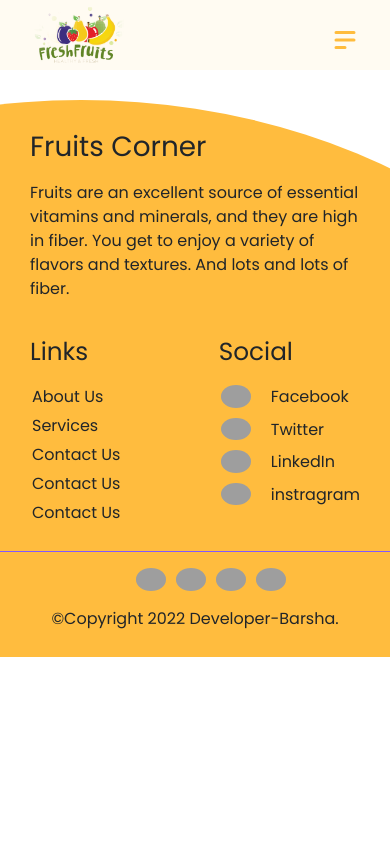
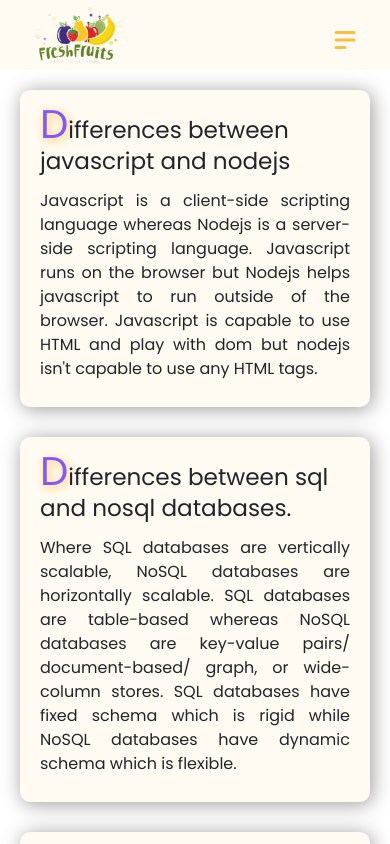
Before and after one commit to Developer-Barsha/fruits-corner-client, a React (Create React App) app: page /blogs in a window 390 px wide. Shown: the top 844 px of the page. Built offline with nearby package versions, Linux system fonts and the light colour scheme; no server answers; grey boxes are pictures that could not be loaded.

Commit message:
env done

```diff
--- /dev/null
+++ b/public/blogs.json
@@ -0,0 +1,14 @@
+[
+    {
+        "question":"Differences between javascript and nodejs",
+        "answer":"Javascript is a client-side scripting language whereas Nodejs is a server-side scripting language. Javascript runs on the browser but Nodejs helps javascript to run outside of the browser. Javascript is capable to use HTML and play with dom but nodejs isn't capable to use any HTML tags."
+    },
+    {
+        "question":"Differences between sql and nosql databases.",
+        "answer":"Where SQL databases are vertically scalable, NoSQL databases are horizontally scalable. SQL databases are table-based whereas NoSQL databases are key-value pairs/ document-based/ graph, or wide-column stores. SQL databases have fixed schema which is rigid while NoSQL databases have dynamic schema which is flexible."
+    },
+    {
+        "question":"When should to use node js and when to use mongodb?",
+        "answer":"Javascript is a client-side scripting language whereas Nodejs is a server-side scripting language. Javascript runs on the browser but Nodejs helps javascript to run outside of the browser. Javascript is capable to use HTML and play with dom but nodejs isn't capable to use any HTML tags."
+    }
+]
--- a/src/Components/Blogs/Blogs.css
+++ b/src/Components/Blogs/Blogs.css
@@ -0,0 +1,42 @@
+.blogs{
+    display: grid;
+    grid-template-columns: repeat(2, 1fr);
+    gap: 20px;
+    padding: 20px 70px;
+}
+
+.blog{
+    background-color: #fffbf2;
+    padding: 10px 20px;
+    border-radius: 10px;
+    box-shadow: 2px 2px 20px #999;
+    margin-bottom: 10px;
+}
+
+.blog:hover{
+    border: 1px solid #8259ff;
+    box-shadow: 2px 2px 20px #777;
+    transition: 0.5s;
+    transform: scale(0.99);
+}
+
+.blog p{
+    text-align: justify;
+}
+
+.blog h3{
+    padding-bottom: 5px;
+}
+
+.blog>h3::first-letter{
+    font-size: 40px;
+    color: #8259ff;
+    text-shadow: 2px 2px 10px #ffbc3e;
+}
+
+@media only screen and (max-width:800px) {
+    .blogs{
+        grid-template-columns: repeat(1, 1fr);
+        padding: 20px;
+    }
+}
--- a/src/Components/Blogs/Blogs.js
+++ b/src/Components/Blogs/Blogs.js
@@ -1,10 +1,23 @@
-import React from 'react';
+import React, { useEffect, useState } from 'react';
 import './Blogs.css'
 
 const Blogs = () => {
+    const [blogs, setBlogs] = useState([]);
+    useEffect(()=>{
+        fetch('blogs.json')
+        .then(res=>res.json())
+        .then(data=>setBlogs(data))
+    } ,[])
+
     return (
-        <div>
-
+        <div className='blogs'>
+            {
+                blogs.map(blog=>
+                    <div className='blog'>
+                        <h3>{blog.question}</h3>
+                        <p>{blog.answer}</p>
+                    </div>)
+            }
         </div>
     );
 };
--- a/src/Components/Home/Fruit/Fruit.js
+++ b/src/Components/Home/Fruit/Fruit.js
@@ -1,14 +1,13 @@
 import React from 'react';
-// import { useNavigate } from 'react-router-dom';
+// import placeholder from '../../../images/placeholder.png'
 import './Fruit.css'
 
 const Fruit = ({ fruit, button }) => {
     const { name, image, description, quantity, price, supplier } = fruit;
-    // const navigate = useNavigate();
 
     return (
         <div className='fruit'>
-            <img src={image} alt="" className='w-75 d-flex mx-auto' />
+            <img src={image} alt='' className='w-75 d-flex mx-auto' />
             <h1 className='fruit-name'>{name}</h1>
             <div>
                 <p className='fruit-info'> <span>Price </span> : {price}</p>
--- a/src/Components/InventoryDetail/InventoryDetail.css
+++ b/src/Components/InventoryDetail/InventoryDetail.css
@@ -26,7 +26,11 @@
     }
 
     .inventoryDeatail-part {
-        width: 90%;
+        width: 95%;
+    }
+
+    .basic-info{
+        flex-direction: column;
     }
 
     .quantity-price {
--- a/src/Components/InventoryDetail/InventoryDetail.js
+++ b/src/Components/InventoryDetail/InventoryDetail.js
@@ -64,7 +64,7 @@ const InventoryDetail = () => {
     return (
         <section className='d-flex inventory-detail px-4 py-5'>
             <div className='px-3 py-auto inventoryDeatail-part d-flex flex-column justify-content-center gap-2' style={{ border: '1px solid #ffbc3e', padding: '10px auto' }}>
-                <div className='d-flex align-items-center'>
+                <div className='d-flex basic-info'>
                     <img src={image} alt="" className='d-flex mx-auto' width={200} />
                     <div>
                         <h1 className='fruit-name'>{name}</h1>
@@ -85,7 +85,7 @@ const InventoryDetail = () => {
                     <h3>Restock The Item</h3>
                     <div className='w-100 d-flex gap-2'>
                         <input type="text" name="name" placeholder={fruit?.name} />
-                        <input type="text" name="supplier" placeholder='Fruit Supplier' />
+                        <input type="text" name="supplier" placeholder='Supplier' />
                     </div>
                     <div className='w-100 d-flex gap-2'>
                         <input type="number" name="price" placeholder={'Price'} />
--- a/src/Components/ManageItems/ManageItems.js
+++ b/src/Components/ManageItems/ManageItems.js
@@ -1,10 +1,10 @@
 import React, { useEffect, useState } from 'react';
-// import { useAuthState } from 'react-firebase-hooks/auth';
 import Table from 'react-bootstrap/Table'
-// import auth from '../../firebase.init';
 import { TrashIcon } from '@heroicons/react/solid'
 import './Manageitems.css'
 import { useNavigate } from 'react-router-dom';
+// import { useAuthState } from 'react-firebase-hooks/auth';
+// import auth from '../../firebase.init';
 
 const ManageItems = () => {
     const [fruits, setFruits] = useState([]);
@@ -60,7 +60,7 @@ const ManageItems = () => {
                     </tbody>
                 </Table>
             </div>
-                <button onClick={() => navigate('/additem')} className='manage-btn me-0'>Add new item</button>
+                <button onClick={() => navigate('/addfruit')} className='manage-btn me-0'>Add new item</button>
         </section>
     );
 };
--- a/src/firebase.init.js
+++ b/src/firebase.init.js
@@ -4,15 +4,23 @@ import { getAuth } from "firebase/auth";
 // TODO: Add SDKs for Firebase products that you want to use
 // https://firebase.google.com/docs/web/setup#available-libraries
 
-// Your web app's Firebase configuration
 const firebaseConfig = {
-  apiKey: "AIzaSyB-kwpRq1SBY6S_6ZGpuwm18VmQU4d1DeM",
-  authDomain: "fruits-corner-893ac.firebaseapp.com",
-  projectId: "fruits-corner-893ac",
-  storageBucket: "fruits-corner-893ac.appspot.com",
-  messagingSenderId: "730260011552",
-  appId: "1:730260011552:web:c8fc86e3760115fd4c1a45"
+  apiKey: process.env.REACT_APP_apiKey,
+  authDomain: process.env.REACT_APP_authDomain,
+  projectId: process.env.REACT_APP_projectId,
+  storageBucket: process.env.REACT_APP_storageBucket,
+  messagingSenderId: process.env.REACT_APP_messagingSenderId,
+  appId: process.env.REACT_APP_appId,
 };
+
+// const firebaseConfig = {
+//   apiKey: "AIzaSyB-kwpRq1SBY6S_6ZGpuwm18VmQU4d1DeM",
+//   authDomain: "fruits-corner-893ac.firebaseapp.com",
+//   projectId: "fruits-corner-893ac",
+//   storageBucket: "fruits-corner-893ac.appspot.com",
+//   messagingSenderId: "730260011552",
+//   appId: "1:730260011552:web:c8fc86e3760115fd4c1a45"
+// };
 
 // Initialize Firebase
 const app = initializeApp(firebaseConfig);
```
Also changed, not shown: src/images/placeholder.png (added).
